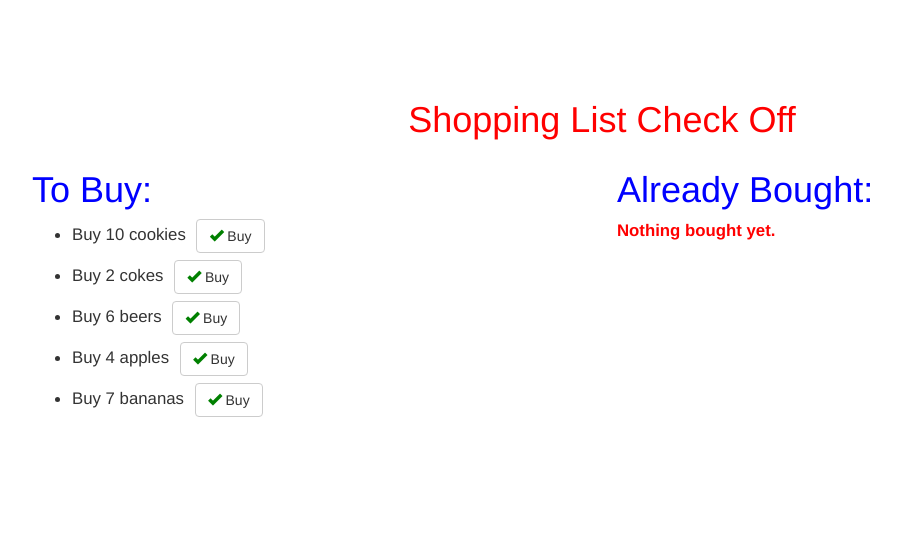
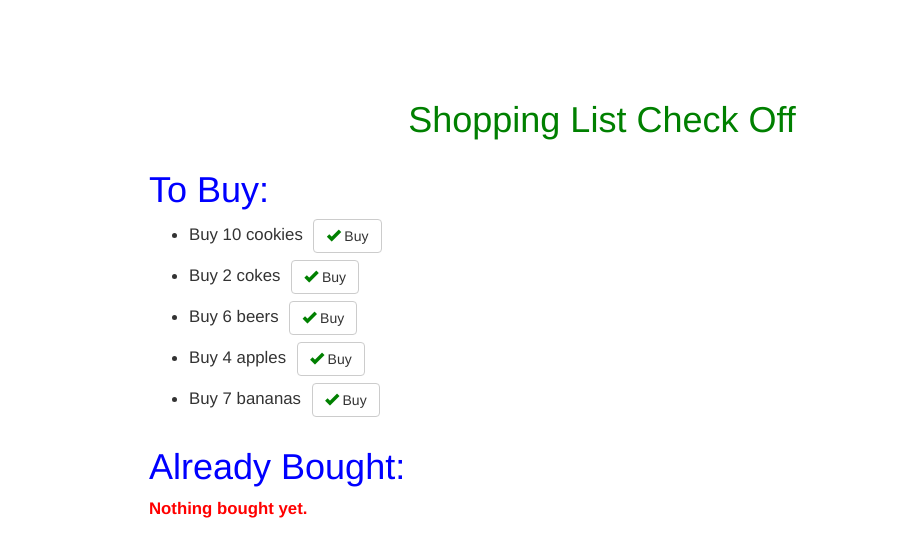
Before and after one commit to divyagahlot99/coursera_module_solutions, a plain HTML site: page module2/index.html in a window 1280 px wide. Shown: the whole page, without its empty margins (38-939 px from the left). Drawn offline with nearby package versions, Linux system fonts and the light colour scheme.

Commit message:
Update index.html

```diff
--- a/module2/index.html
+++ b/module2/index.html
@@ -29,9 +29,9 @@
 
 <body>
     <div class="container">
-        <h1 style = "text-align: center; color: red; margin-top: 100px;">Shopping List Check Off</h1>
+        <h1 style = "text-align: center; color: green; margin-top: 100px;">Shopping List Check Off</h1>
         <div class="row">
-            <div class="col-md-6" ng-controller="ToBuyController as toBuyList">
+            <div class="col-md-6" style = "margin-left: 10%;" ng-controller="ToBuyController as toBuyList">
                 <h1 style = "color: blue;">To Buy:</h1>
                 <ul>
                     <li ng-repeat="item in toBuyList.items">Buy {{item.quantity}} {{item.name}}
@@ -40,7 +40,7 @@
                 </ul>
                 <div ng-if="toBuyList.items.length == 0" class="emptyMessage">Everything is bought!</div>
             </div>
-            <div class="col-md-6" ng-controller="AlreadyBoughtController as alreadyBoughtList">
+            <div class="col-md-6" style = "margin-left: 10%;" ng-controller="AlreadyBoughtController as alreadyBoughtList">
                 <h1 style = "color: blue;">Already Bought:</h1>
                 <ul>
                     <li ng-repeat="item in alreadyBoughtList.items">Bought {{item.quantity}} {{item.name}}</li>
```
